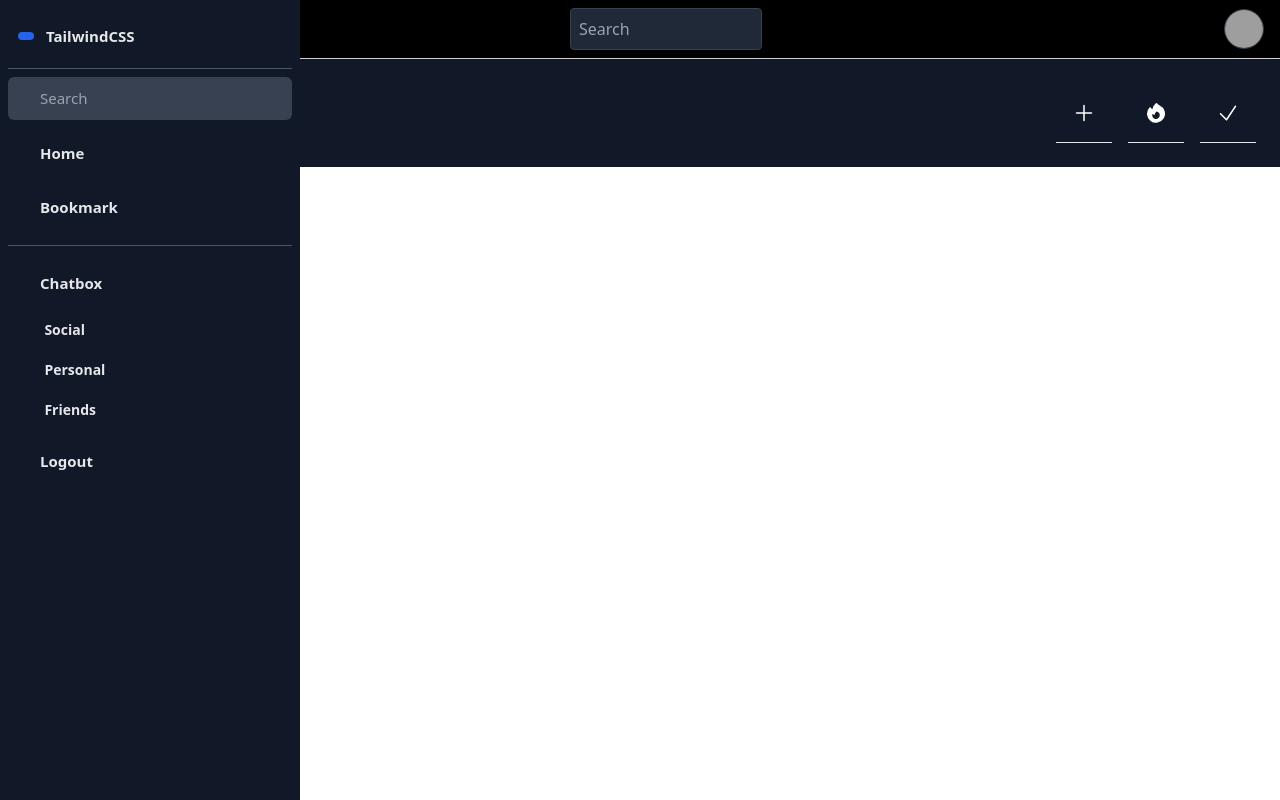
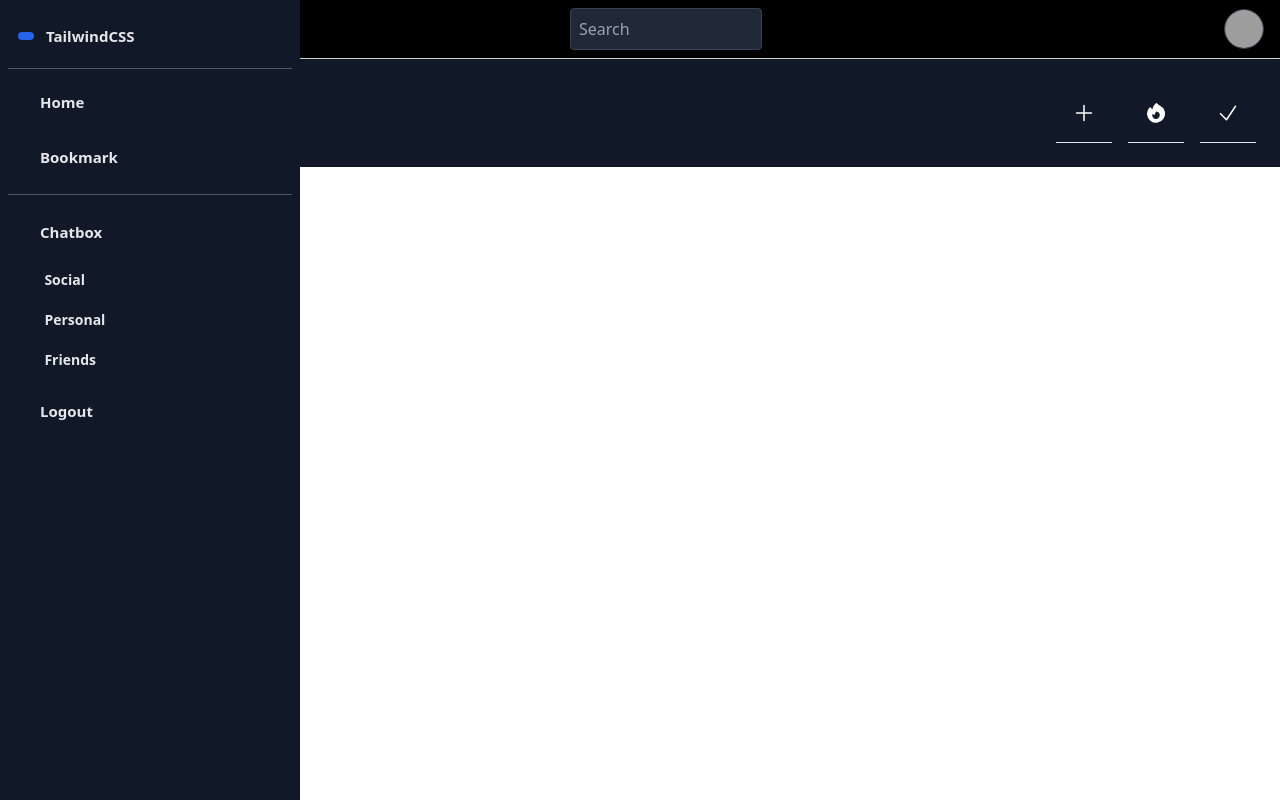
Before and after one commit to Coded-Adil/TM-task-manager, a React (Vite) app: page / in a window 1280 px wide. Built offline with nearby package versions, Linux system fonts and the light colour scheme; grey boxes are pictures that could not be loaded.

Commit message:
Added sidebar

```diff
--- a/src/components/SideBar/SideBar.jsx
+++ b/src/components/SideBar/SideBar.jsx
@@ -12,16 +12,6 @@ const SideBar = () => {
                     ></i>
                 </div>
                 <div class="my-2 bg-gray-600 h-[1px]"></div>
-            </div>
-            <div
-                class="p-2.5 flex items-center rounded-md px-4 duration-300 cursor-pointer bg-gray-700 text-white"
-            >
-                <i class="bi bi-search text-sm"></i>
-                <input
-                    type="text"
-                    placeholder="Search"
-                    class="text-[15px] ml-4 w-full bg-transparent focus:outline-none"
-                />
             </div>
             <div
                 class="p-2.5 mt-3 flex items-center rounded-md px-4 duration-300 cursor-pointer hover:bg-blue-600 text-white"
```
